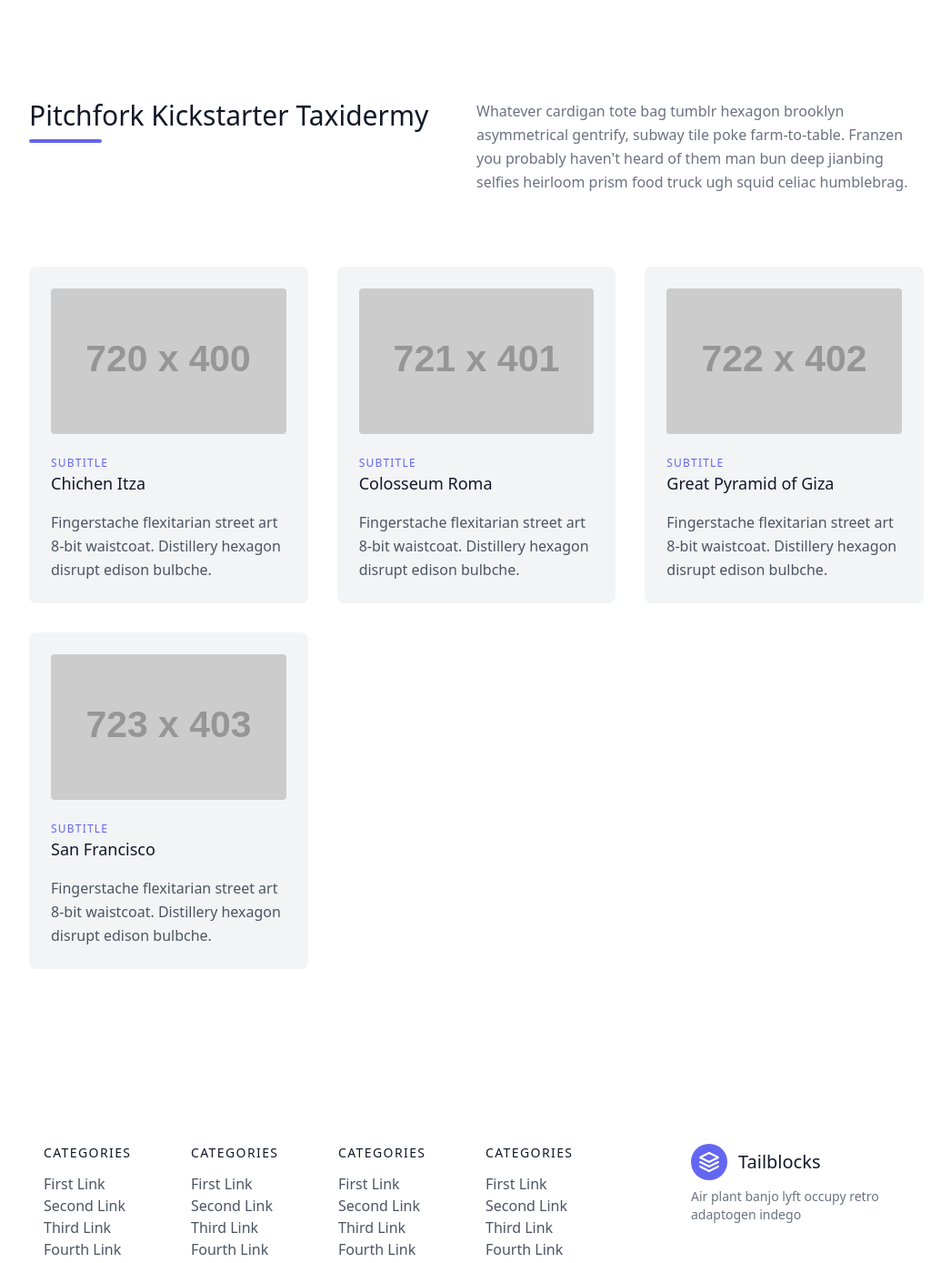
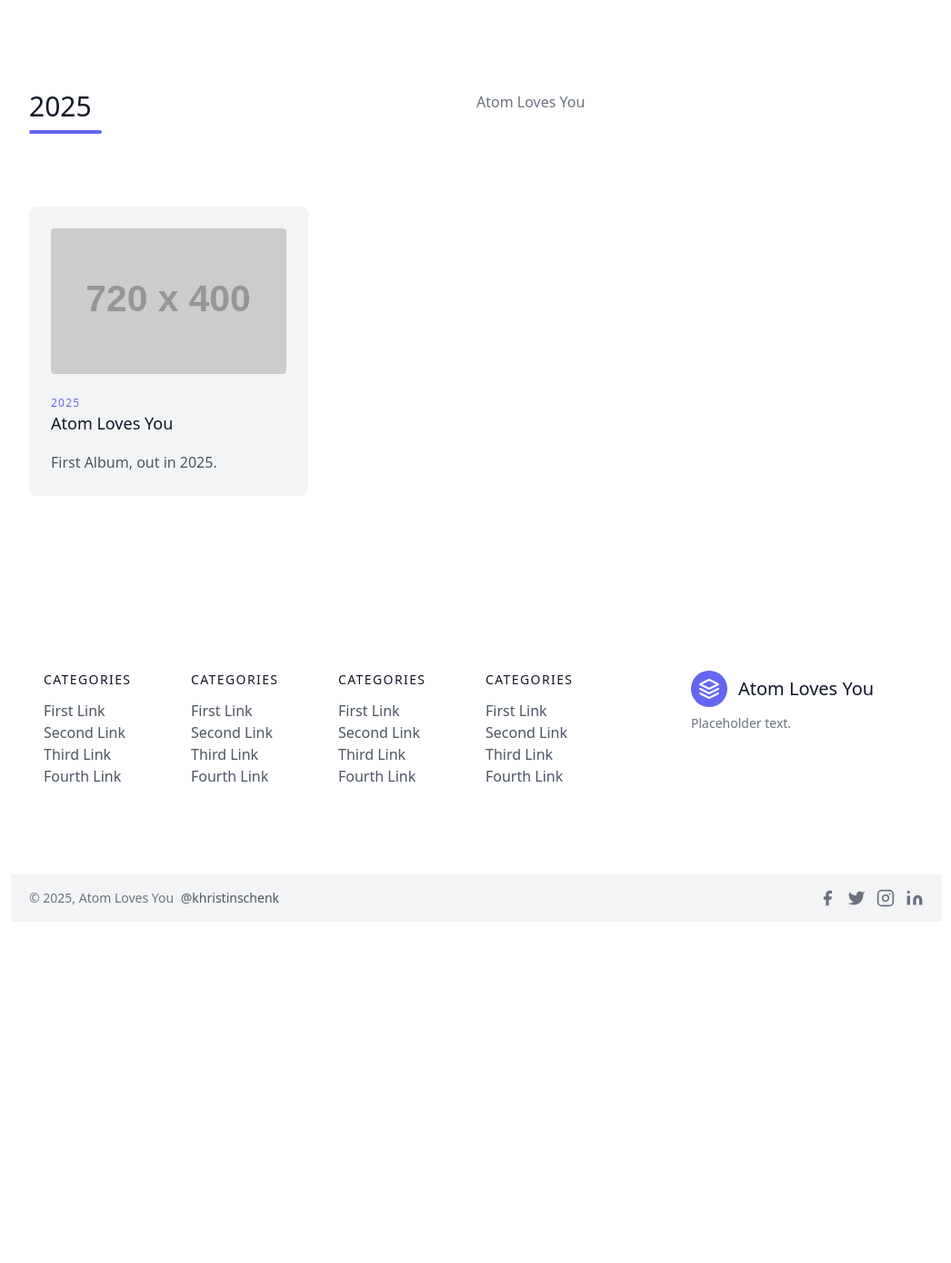
Before and after one commit to atom-loves-you/main, a plain HTML site: page index.html in a window 1280 px wide. Shown: the part 686-2074 px from the top of the page at 91% size, without its empty margins (116-1162 px from the left). After the commit the page ends 1699 px from the top, so only its background shows below. Drawn offline with nearby package versions, Linux system fonts and the light colour scheme; placeholder pictures from the web are drawn by us.

Commit message:
Update index.html

```diff
--- a/index.html
+++ b/index.html
@@ -3,14 +3,15 @@
 <head>
     <meta charset="UTF-8">
     <meta name="viewport" content="width=device-width, initial-scale=1">
-    <title>A Great Demo on CodePen</title>
-    <link href="https://unpkg.com/tailwindcss@^2/dist/tailwind.min.css" rel="stylesheet" />
+    <title>ALY</title>
+    <link href="https://unpkg.com/tailwindcss@^2/dist/tailwind.min.css" rel="stylesheet"/>
 </head>
 
 <body class="max-w-screen-lg mx-auto">
     <header class="text-gray-600 body-font">
+
   <div class="container mx-auto flex flex-wrap p-5 flex-col md:flex-row items-center">
-    <a class="flex title-font font-medium items-center text-gray-900 mb-4 md:mb-0">
+    <a href="https://soundcloud.com/khristin-schenk" class="flex title-font font-medium items-center text-gray-900 mb-4 md:mb-0">
       <svg xmlns="http://www.w3.org/2000/svg" fill="none" stroke="currentColor" stroke-linecap="round" stroke-linejoin="round" stroke-width="2" class="w-10 h-10 text-white p-2 bg-indigo-500 rounded-full" viewBox="0 0 24 24">
         <path d="M12 2L2 7l10 5 10-5-10-5zM2 17l10 5 10-5M2 12l10 5 10-5"></path>
       </svg>
@@ -22,11 +23,12 @@
       <a class="mr-5 hover:text-gray-900">Third Link</a>
       <a class="mr-5 hover:text-gray-900">Fourth Link</a>
     </nav>
+<a href="https://soundcloud.com/khristin-schenk">
     <button class="inline-flex items-center bg-gray-100 border-0 py-1 px-3 focus:outline-none hover:bg-gray-200 rounded text-base mt-4 md:mt-0">Button
       <svg fill="none" stroke="currentColor" stroke-linecap="round" stroke-linejoin="round" stroke-width="2" class="w-4 h-4 ml-1" viewBox="0 0 24 24">
         <path d="M5 12h14M12 5l7 7-7 7"></path>
       </svg>
-    </button>
+    </button></a>
   </div>
 </header>
     <section class="text-gray-600 body-font">
@@ -36,9 +38,9 @@
       </h1>
       <p class="mb-8 leading-relaxed">Working on new music!</p>
       <div class="flex justify-center">
-        <button class="inline-flex text-white bg-indigo-500 border-0 py-2 px-6 focus:outline-none hover:bg-indigo-600 rounded text-lg">Listen</button>
-        <a href="https://soundcloud.com/khristin-schenk"
-        <button class="ml-4 inline-flex text-gray-700 bg-gray-100 border-0 py-2 px-6 focus:outline-none hover:bg-gray-200 rounded text-lg">Explore</a></button>
+       <a href="https://soundcloud.com/khristin-schenk">
+<button class="inline-flex text-white bg-indigo-500 border-0 py-2 px-6 focus:outline-none hover:bg-indigo-600 rounded text-lg">Listen</button>
+        <button class="ml-4 inline-flex text-gray-700 bg-gray-100 border-0 py-2 px-6 focus:outline-none hover:bg-gray-200 rounded text-lg">Explore</button>
       </div>
     </div>
     <div class="lg:max-w-lg lg:w-full md:w-1/2 w-5/6">
@@ -50,37 +52,24 @@
   <div class="container px-5 py-24 mx-auto">
     <div class="flex flex-wrap w-full mb-20">
       <div class="lg:w-1/2 w-full mb-6 lg:mb-0">
-        <h1 class="sm:text-3xl text-2xl font-medium title-font mb-2 text-gray-900">Pitchfork Kickstarter Taxidermy</h1>
+        <h1 class="sm:text-3xl text-2xl font-medium title-font mb-2 text-gray-900">2025</h1>
         <div class="h-1 w-20 bg-indigo-500 rounded"></div>
       </div>
-      <p class="lg:w-1/2 w-full leading-relaxed text-gray-500">Whatever cardigan tote bag tumblr hexagon brooklyn asymmetrical gentrify, subway tile poke farm-to-table. Franzen you probably haven't heard of them man bun deep jianbing selfies heirloom prism food truck ugh squid celiac humblebrag.</p>
+      <p class="lg:w-1/2 w-full leading-relaxed text-gray-500">Atom Loves You</p>
     </div>
     <div class="flex flex-wrap -m-4">
       <div class="xl:w-1/3 md:w-1/2 p-4">
         <div class="bg-gray-100 p-6 rounded-lg">
           <img class="h-40 rounded w-full object-cover object-center mb-6" src="https://dummyimage.com/720x400" alt="content">
-          <h3 class="tracking-widest text-indigo-500 text-xs font-medium title-font">SUBTITLE</h3>
-          <h2 class="text-lg text-gray-900 font-medium title-font mb-4">Chichen Itza</h2>
-          <p class="leading-relaxed text-base">Fingerstache flexitarian street art 8-bit waistcoat. Distillery hexagon disrupt edison bulbche.</p>
+          <h3 class="tracking-widest text-indigo-500 text-xs font-medium title-font">2025</h3>
+          <h2 class="text-lg text-gray-900 font-medium title-font mb-4">Atom Loves You</h2>
+          <p class="leading-relaxed text-base">First Album, out in 2025.</p>
         </div>
       </div>
-      <div class="xl:w-1/3 md:w-1/2 p-4">
-        <div class="bg-gray-100 p-6 rounded-lg">
-          <img class="h-40 rounded w-full object-cover object-center mb-6" src="https://dummyimage.com/721x401" alt="content">
-          <h3 class="tracking-widest text-indigo-500 text-xs font-medium title-font">SUBTITLE</h3>
-          <h2 class="text-lg text-gray-900 font-medium title-font mb-4">Colosseum Roma</h2>
-          <p class="leading-relaxed text-base">Fingerstache flexitarian street art 8-bit waistcoat. Distillery hexagon disrupt edison bulbche.</p>
-        </div>
-      </div>
-      <div class="xl:w-1/3 md:w-1/2 p-4">
-        <div class="bg-gray-100 p-6 rounded-lg">
-          <img class="h-40 rounded w-full object-cover object-center mb-6" src="https://dummyimage.com/722x402" alt="content">
-          <h3 class="tracking-widest text-indigo-500 text-xs font-medium title-font">SUBTITLE</h3>
-          <h2 class="text-lg text-gray-900 font-medium title-font mb-4">Great Pyramid of Giza</h2>
-          <p class="leading-relaxed text-base">Fingerstache flexitarian street art 8-bit waistcoat. Distillery hexagon disrupt edison bulbche.</p>
-        </div>
-      </div>
-      <div class="xl:w-1/3 md:w-1/2 p-4">
+
+
+      <!--
+<div class="xl:w-1/3 md:w-1/2 p-4">
         <div class="bg-gray-100 p-6 rounded-lg">
           <img class="h-40 rounded w-full object-cover object-center mb-6" src="https://dummyimage.com/723x403" alt="content">
           <h3 class="tracking-widest text-indigo-500 text-xs font-medium title-font">SUBTITLE</h3>
@@ -90,6 +79,7 @@
       </div>
     </div>
   </div>
+-->
 </section>
     <footer class="text-gray-600 body-font">
   <div class="container px-5 py-24 mx-auto flex md:items-center lg:items-start md:flex-row md:flex-nowrap flex-wrap flex-col">
@@ -98,9 +88,9 @@
         <svg xmlns="http://www.w3.org/2000/svg" fill="none" stroke="currentColor" stroke-linecap="round" stroke-linejoin="round" stroke-width="2" class="w-10 h-10 text-white p-2 bg-indigo-500 rounded-full" viewBox="0 0 24 24">
           <path d="M12 2L2 7l10 5 10-5-10-5zM2 17l10 5 10-5M2 12l10 5 10-5"></path>
         </svg>
-        <span class="ml-3 text-xl">Tailblocks</span>
+        <span class="ml-3 text-xl">Atom Loves You</span>
       </a>
-      <p class="mt-2 text-sm text-gray-500">Air plant banjo lyft occupy retro adaptogen indego</p>
+      <p class="mt-2 text-sm text-gray-500">Placeholder text.</p>
     </div>
     <div class="flex-grow flex flex-wrap md:pr-20 -mb-10 md:text-left text-center order-first">
       <div class="lg:w-1/4 md:w-1/2 w-full px-4">
@@ -175,8 +165,8 @@
   </div>
   <div class="bg-gray-100">
     <div class="container mx-auto py-4 px-5 flex flex-wrap flex-col sm:flex-row">
-      <p class="text-gray-500 text-sm text-center sm:text-left">© 2020 Tailblocks —
-        <a href="https://twitter.com/knyttneve" rel="noopener noreferrer" class="text-gray-600 ml-1" target="_blank">@knyttneve</a>
+      <p class="text-gray-500 text-sm text-center sm:text-left">© 2025, Atom Loves You
+        <a href="https://twitter.com/knyttneve" rel="noopener noreferrer" class="text-gray-600 ml-1" target="_blank">@khristinschenk</a>
       </p>
       <span class="inline-flex sm:ml-auto sm:mt-0 mt-2 justify-center sm:justify-start">
         <a class="text-gray-500">
```
